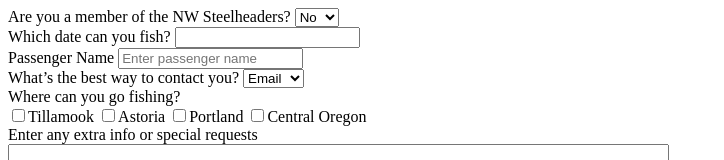
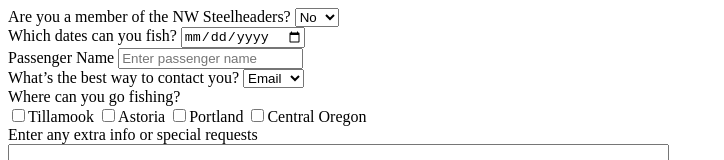
Before and after one commit to theguywhodoesthething/openseats, a plain HTML site: page passenger.html in a window 1280 px wide. Shown: the top 160 px of the page, without its empty margins (0-724 px from the left). Drawn offline with Linux system fonts and the light colour scheme.

Commit message:
adding multiple date functionality

```diff
--- a/passenger.html
+++ b/passenger.html
@@ -11,8 +11,8 @@
             </select>
     </div>
     <div class="form-group" id="dateDiv">
-      <label for="passengerDates">Which date can you fish?</label>
-      <input type="text" class="form-control" id="datepicker">
+      <label for="passengerDates">Which dates can you fish?</label>
+      <input type="date" class="form-control" id="datepicker">
     </div>
     <div class="form-group">
       <label for="passengerName">Passenger Name</label>
```
Also changed, not shown: owner.html (+1 -1 lines).
